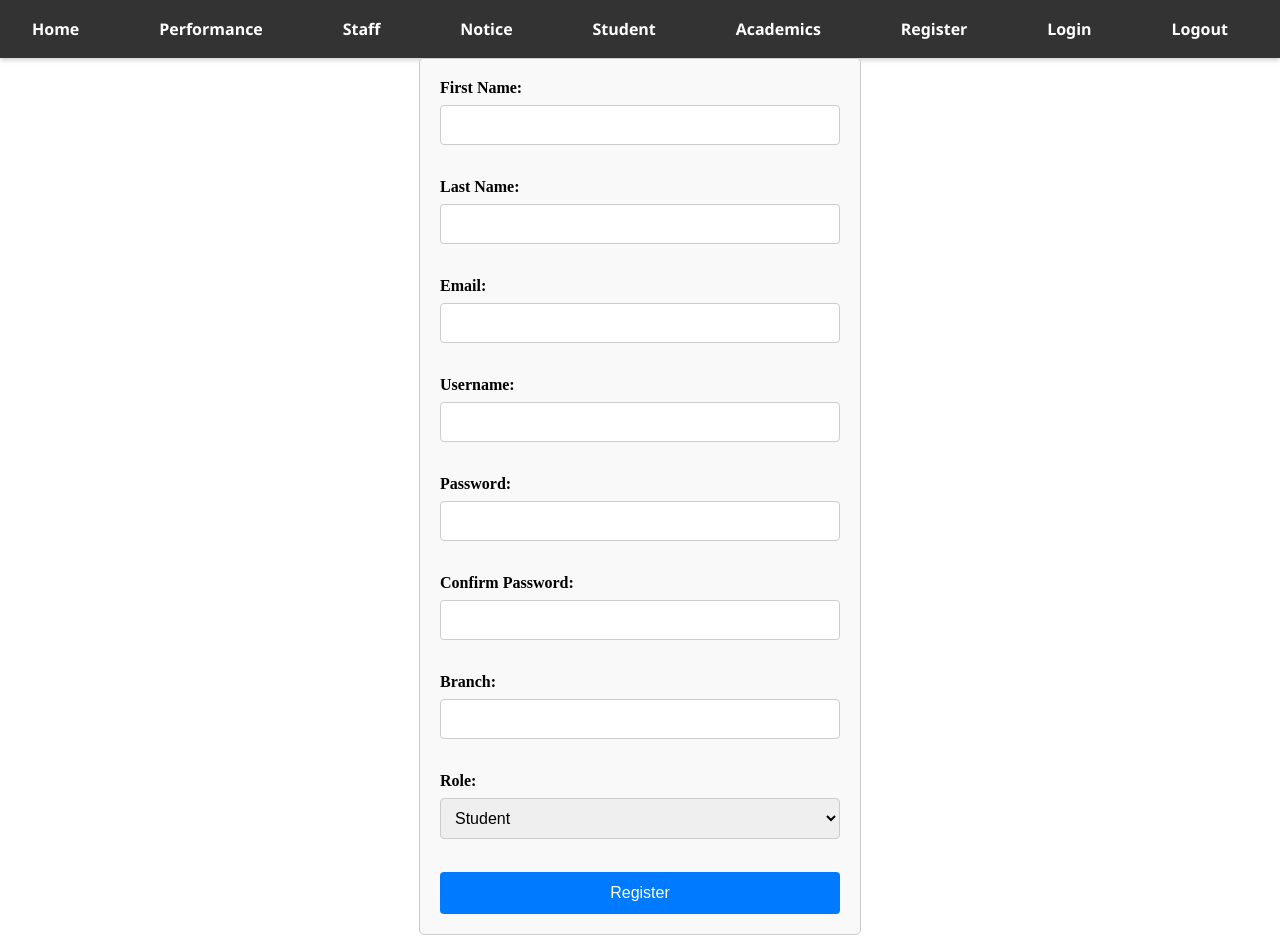
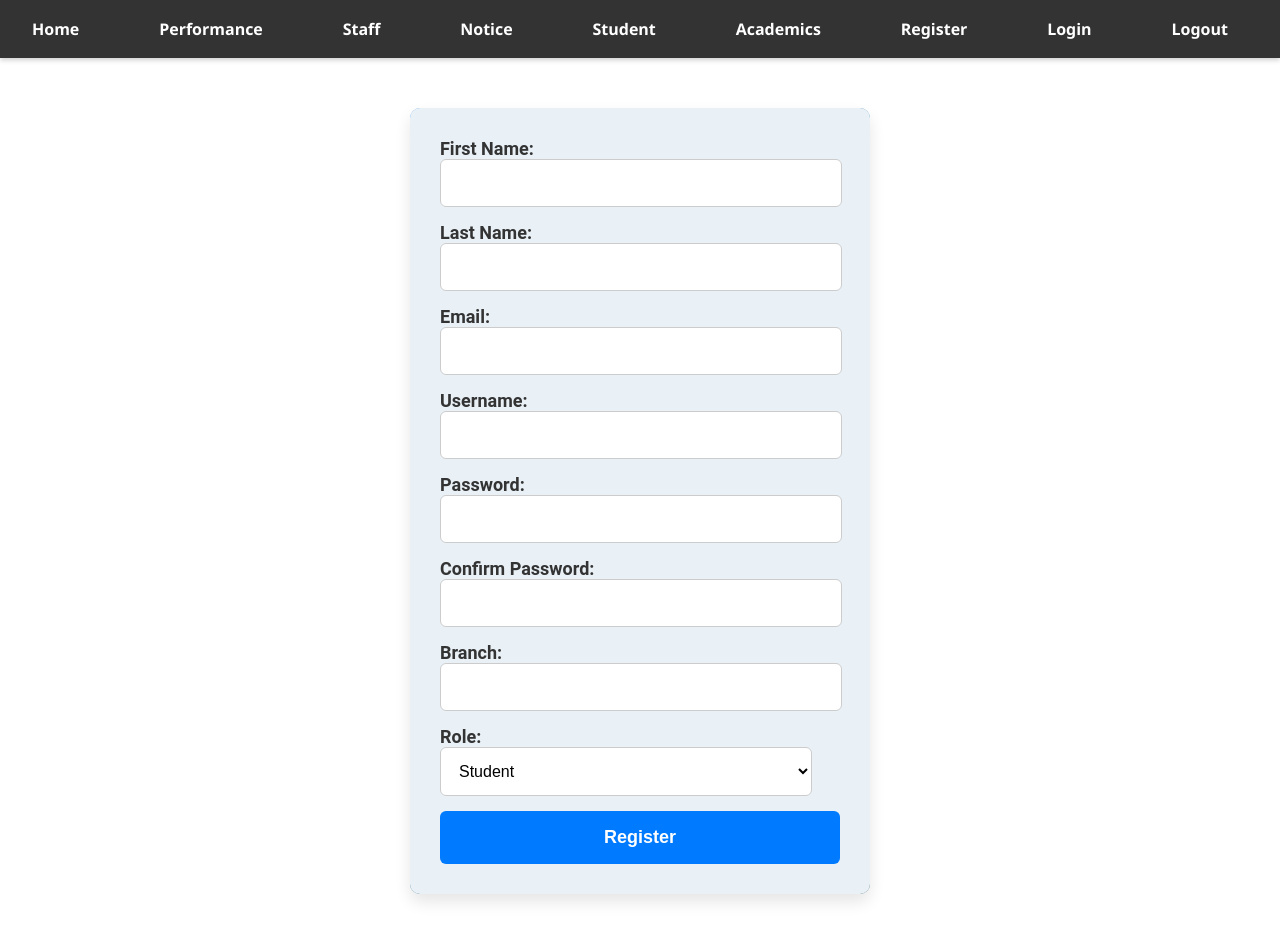
Before and after one commit to Icarus-20s/gces-frontend, a React (Vite) app: page /register in a window 1280 px wide. Built offline with nearby package versions, Linux system fonts and the light colour scheme.

Commit message:
Added jwt token

```diff
--- a/index.html
+++ b/index.html
@@ -3,6 +3,10 @@
   <head>
     <meta charset="UTF-8" />
     <link rel="icon" type="image/svg+xml" href="/vite.svg" />
+    <link
+      href="https://fonts.googleapis.com/css2?family=Poppins:wght@200;300;400;500;600&display=swap"
+      rel="stylesheet"
+    />
     <meta name="viewport" content="width=device-width, initial-scale=1.0" />
     <title>gces-frontend</title>
   </head>
--- a/package.json
+++ b/package.json
@@ -16,6 +16,7 @@
     "@mui/material": "^5.15.20",
     "axios": "^1.7.2",
     "bcryptjs": "^2.4.3",
+    "js-cookie": "^3.0.5",
     "react": "^18.2.0",
     "react-dom": "^18.2.0",
     "react-router-dom": "^6.23.1"
--- a/src/App.jsx
+++ b/src/App.jsx
@@ -18,16 +18,17 @@ const App = () => {
     <div>
       <Navbar />
       <Routes>
+        <Route path="register" element={<Register />} />
+        <Route path="*" element={<NoMatchRoute />} />
+        <Route path="login" element={<Login />} />
         <Route path="/" element={<Home />} />
         <Route path="notice" element={<Notice />} />
         <Route path="performance" element={<Performance />} />
         <Route path="Academics" element={<Academics />} />
         <Route path="student" element={<Student />} />
         <Route path="staff" element={<Staff />} />
-        <Route path="register" element={<Register />} />
-        <Route path="login" element={<Login />} />
         <Route path="logout" element={<Logout />} />
-        <Route path="*" element={<NoMatchRoute />} />
+
       </Routes>
     </div>
   );
--- a/src/Css/Login.css
+++ b/src/Css/Login.css
@@ -1,45 +1,87 @@
-/* Center the login form */
+/* Login.css */
 .login-container {
     max-width: 400px;
     margin: 50px auto;
-    padding: 20px;
-    background-color: white;
-    border-radius: 8px;
-    box-shadow: 0 0 10px rgba(0, 0, 0, 0.1);
+    padding: 30px;
+    border-radius: 10px;
+    background-color: #fff;
+    box-shadow: 0 8px 16px rgba(0, 0, 0, 0.1);
+    font-family: 'Roboto', sans-serif;
+    position: relative;
+    overflow: hidden;
+    transition: transform 0.3s, box-shadow 0.3s;
+  }
+
+  .login-container:before {
+    content: "";
+    position: absolute;
+    top: -10px;
+    left: -10px;
+    width: calc(100% + 20px);
+    height: calc(100% + 20px);
+    background: linear-gradient(135deg, #56a3f6, #247e7e);
+    border-radius: 12px;
+    z-index: -1;
+    transition: transform 0.3s ease-out;
+  }
+
+  .login-container:hover {
+    transform: translateY(-5px); /* Lifts container on hover */
+    box-shadow: 0 12px 24px rgba(0, 0, 0, 0.15);
+  }
+
+  .login-container:hover:before {
+    transform: scale(1.1); /* Slightly scales gradient on hover */
   }
 
   .login-form {
     display: flex;
     flex-direction: column;
-}
-
-.form-group {
-    margin-bottom: 20px;
+    gap: 20px;
   }
 
   .form-group label {
-    display: block;
-    margin-bottom: 5px;
+    font-weight: bold;
+    font-size: 18px;
+    color: #333;
   }
 
   .form-group input {
-    width: 100%;
-    padding: 10px;
+    padding: 14px;
     border: 1px solid #ccc;
-    border-radius: 4px;
-    box-sizing: border-box;
+    border-radius: 6px;
+    font-size: 16px;
+    background-color: #f9f9f9;
+    transition: border-color 0.3s, box-shadow 0.3s;
+  }
+
+  .form-group input:focus {
+    border-color: #007bff;
+    box-shadow: 0 0 12px rgba(0, 123, 255, 0.6);
+    outline: none;
   }
 
   .login-button {
-    padding: 10px;
-    background-color: #4CAF50;
-    color: white;
+    padding: 16px 30px;
     border: none;
-    border-radius: 4px;
+    border-radius: 6px;
+    background-color: #007bff;
+    color: #fff;
+    font-size: 18px;
+    font-weight: bold;
     cursor: pointer;
-    font-size: 16px;
+    transition: background-color 0.3s, transform 0.3s, box-shadow 0.3s;
   }
 
   .login-button:hover {
-    background-color: #45a049;
+    background-color: #0056b3;
+    transform: translateY(-3px);
+    box-shadow: 0 10px 20px rgba(0, 0, 0, 0.2);
   }
+
+  /* Responsive design */
+  @media (max-width: 600px) {
+    .login-container {
+      padding: 20px;
+    }
+  }
--- a/src/Css/Register.css
+++ b/src/Css/Register.css
@@ -1,69 +1,120 @@
-/* General styles */
+/* Register.css */
+
+/* Container styling (unchanged) */
 .form-controller {
+  width: 100%;
   max-width: 400px;
-  margin: 0 auto;
-  padding: 20px;
-  border: 1px solid #ccc;
-  border-radius: 5px;
-  background-color: #f9f9f9;
+  margin: 50px auto;
+  padding: 30px;
+  border-radius: 10px;
+  background-color: #e9f1f7;
+  box-shadow: 0 8px 16px rgba(0, 0, 0, 0.1);
+  font-family: 'Roboto', sans-serif;
+  position: relative;
+  overflow: hidden;
+  transition: transform 0.3s, box-shadow 0.3s;
+  display: flex;
+  justify-content: center;
 }
 
+/* Gradient effect (unchanged) */
+.form-controller:before {
+  content: "";
+  position: absolute;
+  top: -10px;
+  left: -10px;
+  width: calc(100% + 20px);
+  height: calc(100% + 20px);
+  background: linear-gradient(135deg, #60a8ef, #316b6b);
+  border-radius: 12px;
+  z-index: -1;
+  transition: transform 0.3s ease-out;
+}
+
+/* Container hover effect (unchanged) */
+.form-controller:hover {
+  transform: translateY(-5px);
+  box-shadow: 0 12px 24px rgba(0, 0, 0, 0.15);
+}
+
+/* Form styling (unchanged) */
 .form-controller form {
+  width: 100%;
   display: flex;
   flex-direction: column;
+  gap: 15px;
 }
 
-.form-controller label {
-  margin-bottom: 8px;
-  font-weight: bold;
+/* Form group styling (unchanged) */
+.form-group {
+  position: relative;
 }
 
-.form-controller input,
-.form-controller select {
-  padding: 10px;
-  margin-bottom: 15px;
-  border: 1px solid #ccc;
-  border-radius: 4px;
-  font-size: 16px;
+/* Label styling (unchanged) */
+.form-group label {
+  font-weight: bold;
+  font-size: 18px;
+  color: #333;
 }
 
-.form-controller button {
-  padding: 12px 24px;
+/* Input and select styling (including password field) */
+.form-group input,
+.form-group select {
+  padding: 14px;
+  border: 1px solid #ccc;
+  border-radius: 6px;
+  font-size: 16px;
+  background-color: #fff;
+  width: calc(100% - 28px);
+  transition: border-color 0.3s, box-shadow 0.3s;
+}
+
+/* Focus styling for inputs (unchanged) */
+.form-group input:focus,
+.form-group select:focus {
+  border-color: #007bff;
+  box-shadow: 0 0 12px rgba(0, 123, 255, 0.6);
+  outline: none;
+}
+
+/* Submit button styling (unchanged) */
+.submit {
+  padding: 16px 30px;
   border: none;
-  border-radius: 4px;
+  border-radius: 6px;
   background-color: #007bff;
   color: #fff;
-  font-size: 16px;
+  font-size: 18px;
+  font-weight: bold;
   cursor: pointer;
+  transition: background-color 0.3s, transform 0.3s, box-shadow 0.3s;
 }
 
-.form-controller button:hover {
+.submit:hover {
   background-color: #0056b3;
+  transform: translateY(-3px);
+  box-shadow: 0 10px 20px rgba(0, 0, 0, 0.2);
 }
 
-.error-message,
-.success-message {
-  color: red;
-  margin-top: 5px;
-}
-
-.success-message {
-  color: green;
-}
-
-/* Responsive design */
+/* Responsive design (unchanged) */
 @media (max-width: 600px) {
   .form-controller {
-    max-width: 100%;
-    padding: 15px;
+    padding: 20px;
+    margin: 30px auto;
   }
 
-  .form-controller input,
-  .form-controller select {
-    font-size: 14px;
+  .form-group label {
+    font-size: 16px;
   }
 
-  .form-controller button {
-    font-size: 14px;
+  .form-group input,
+  .form-group select {
+    padding: 12px;
+    width: calc(100% - 24px);
+  }
+
+  .submit {
+    padding: 14px 26px;
+    font-size: 16px;
   }
 }
--- a/src/pages/Logout.jsx
+++ b/src/pages/Logout.jsx
@@ -5,7 +5,7 @@ const Logout = () => {
     const navigate = useNavigate()
   return (
 <button className="log-out" onClick={()=>{
-navigate('/')
+navigate('/Login')
 }}>logout</button>
 )
 }
--- a/src/pages/Notice.jsx
+++ b/src/pages/Notice.jsx
@@ -1,25 +1,11 @@
-import React, { useEffect } from 'react';
-import axios from 'axios';
+import React from 'react'
 
 const Notice = () => {
-  useEffect(() => {
-    // Perform the HTTP GET request when the component mounts
-    axios.get('http://127.0.0.1:8000/hello/')
-      .then(response => {
-        // Log the response data if the request is successful
-        console.log(response.data);
-      })
-      .catch(error => {
-        // Log the error if the request fails
-        console.error("There was an error", error);
-      });
-  }, []); // Empty dependency array means this effect runs once when the component mounts
-
   return (
     <div>
-      <h1>Notice</h1>
+      Notice
     </div>
-  );
+  )
 }
 
-export default Notice;
+export default Notice
--- a/src/pages/Register.jsx
+++ b/src/pages/Register.jsx
@@ -4,7 +4,7 @@ import "../Css/Register.css";
 import { useNavigate } from "react-router-dom";
 
 const Register = () => {
-  const navigate= useNavigate()
+  const navigate = useNavigate();
   const [formData, setFormData] = useState({
     first_name: "",
     last_name: "",
@@ -28,69 +28,80 @@ const Register = () => {
     event.preventDefault();
 
     try {
-      const response = await axios.post('http://localhost:8000/register/', formData);
+      const response = await axios.post("http://localhost:8000/register/", formData);
 
-      if (response.status===201){
-        navigate('/login')
+      if (response.status === 201) {
+        navigate("/login");
       }
-
-
     } catch (error) {
-      console.error('Error registering user:', error);
+      console.error("Error registering user:", error);
     }
   };
 
   return (
     <div className="form-controller">
       <form onSubmit={onSubmitHandler}>
+        <div className="form-group">
           <label htmlFor="first_name">First Name:</label>
           <input
             type="text"
             name="first_name"
             value={formData.first_name}
             onChange={onChangeHandler}
+            required
           />
-        <br />
+        </div>
+        <div className="form-group">
           <label htmlFor="last_name">Last Name:</label>
           <input
             type="text"
             name="last_name"
             value={formData.last_name}
             onChange={onChangeHandler}
+            required
           />
-        <br />
+        </div>
+        <div className="form-group">
           <label htmlFor="email">Email:</label>
           <input
             type="email"
             name="email"
             value={formData.email}
             onChange={onChangeHandler}
+            required
           />
-        <br />
+        </div>
+        <div className="form-group">
           <label htmlFor="username">Username:</label>
           <input
             type="text"
             name="username"
             value={formData.username}
             onChange={onChangeHandler}
+            required
           />
-        <br />
+        </div>
+        <div className="form-group">
           <label htmlFor="password">Password:</label>
           <input
             type="password"
             name="password"
             value={formData.password}
             onChange={onChangeHandler}
+            required
           />
-        <br />
+        </div>
+        <div className="form-group">
           <label htmlFor="confirm_password">Confirm Password:</label>
           <input
             type="password"
             name="confirm_password"
             value={formData.confirm_password}
             onChange={onChangeHandler}
+            required
           />
-        <br />
+        </div>
+        <div className="form-group">
           <label htmlFor="branch">Branch:</label>
           <input
             type="text"
@@ -98,19 +109,18 @@ const Register = () => {
             value={formData.branch}
             onChange={onChangeHandler}
           />
-        <br />
+        </div>
+        <div className="form-group">
           <label htmlFor="role">Role:</label>
-        <select
-          name="role"
-          value={formData.role}
-          onChange={onChangeHandler}
-        >
+          <select name="role" value={formData.role} onChange={onChangeHandler}>
             <option value="teacher">Teacher</option>
             <option value="student">Student</option>
             <option value="staff">Staff</option>
           </select>
-        <br />
-        <button type="submit" className="submit">Register</button>
+        </div>
+        <button type="submit" className="submit">
+          Register
+        </button>
       </form>
     </div>
   );
```
Also changed, not shown: src/Apis/index.jsx (added, +44 -0 lines), src/pages/Login.jsx (+14 -14 lines), 1 other file (tests, documents, lock files or other folders). Lines whose indentation alone changed are shown as unchanged.
